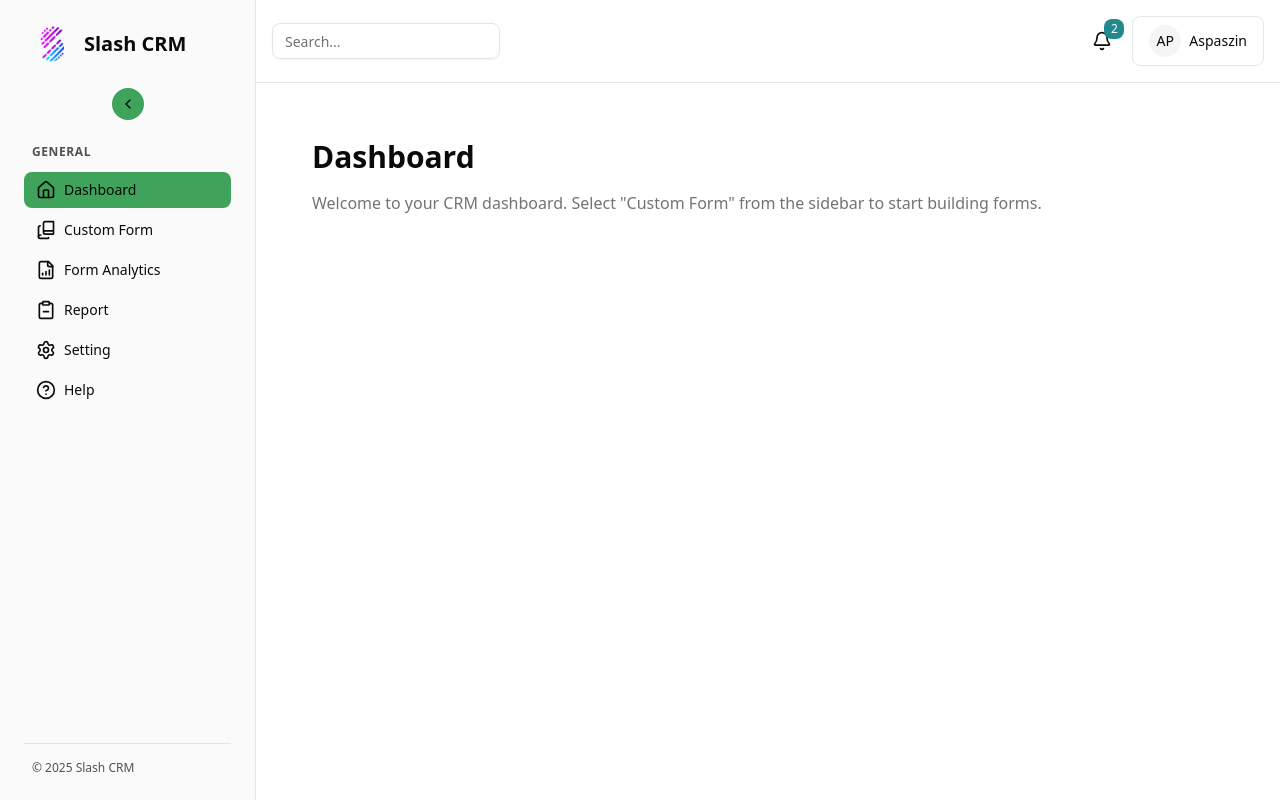
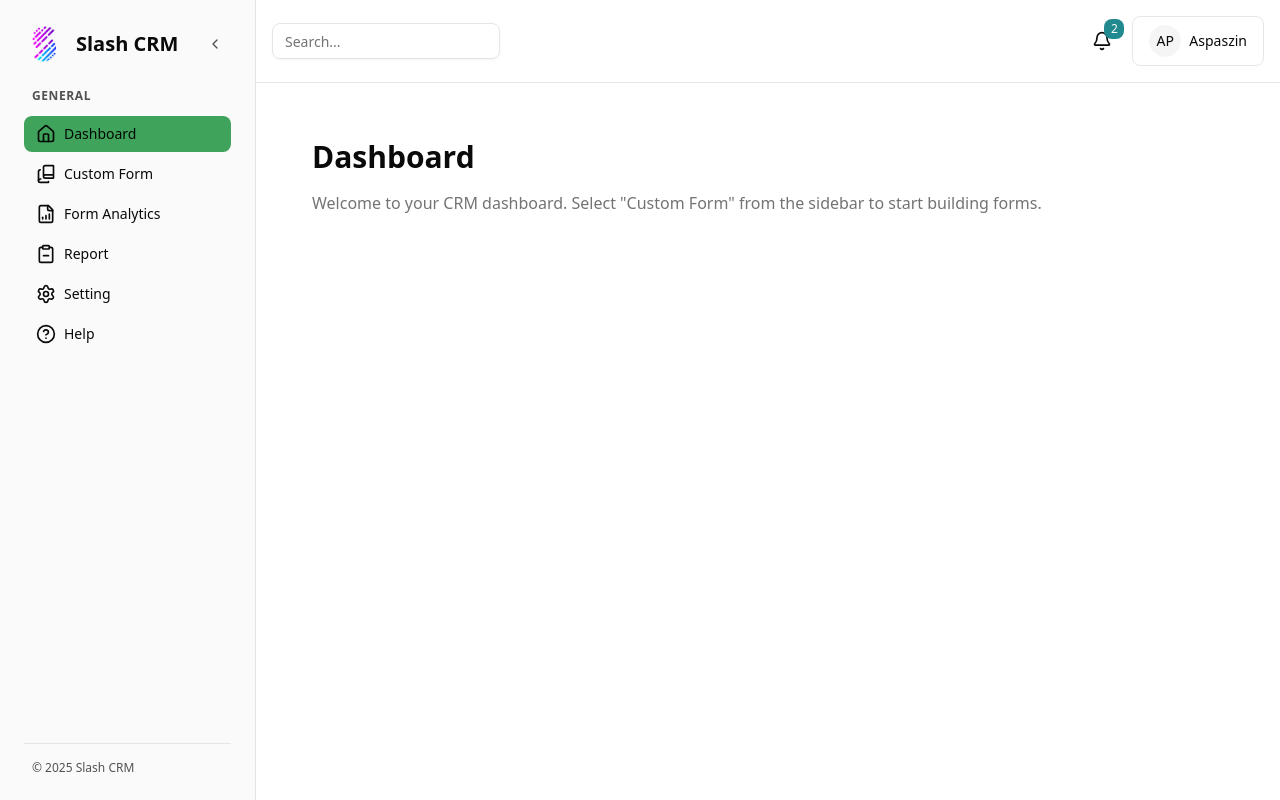
Before and after one commit to Pradeep-Tech-Code/CRM-Next, a Next.js app: page / in a window 1280 px wide. Built offline with nearby package versions, Linux system fonts and the light colour scheme; a web font is replaced by a local one.

Commit message:
[fix]:::fixed  sidebar

```diff
--- a/app/component/formbuilder/field-palette.js
+++ b/app/component/formbuilder/field-palette.js
@@ -38,9 +38,9 @@ export function FieldPalette({ onAddField, collapsed = false, onToggleCollapse }
   }
 
   return (
-    <div className={`h-full bg-sidebar border-r border-sidebar-border ${collapsed ? "w-16" : "w-64"} transition-all duration-300`}>
-      <Card className={`border-0 shadow-none bg-transparent m-0 ${collapsed ? "p-2" : "p-4"}`}>
-        <CardHeader className={`p-0 ${collapsed ? "mb-2" : "mb-4"}`}>
+    <div className={`h-full bg-sidebar border-r border-sidebar-border ${collapsed ? "w-16" : "w-64"} transition-all duration-300 flex flex-col`}>
+      <Card className={`border-0 shadow-none bg-transparent m-0 h-full flex flex-col ${collapsed ? "p-2" : "p-4"}`}>
+        <CardHeader className={`p-0 ${collapsed ? "mb-2" : "mb-4"} flex-shrink-0`}>
           <div className={`flex items-center ${collapsed ? "justify-center" : "justify-between"} gap-2`}>
             {!collapsed && (
               <CardTitle className="text-sm font-semibold text-sidebar-foreground uppercase tracking-wide flex items-center gap-2">
@@ -51,7 +51,7 @@ export function FieldPalette({ onAddField, collapsed = false, onToggleCollapse }
             <Button
               variant="ghost"
               size="icon"
-              className="h-7 w-7 hover:bg-sidebar-accent hover:text-sidebar-accent-foreground"
+              className="h-7 w-7 hover:bg-sidebar-accent hover:text-sidebar-accent-foreground flex-shrink-0"
               onClick={onToggleCollapse}
               aria-label={collapsed ? "Expand sidebar" : "Collapse sidebar"}
               title={collapsed ? "Expand sidebar" : "Collapse sidebar"}
@@ -60,7 +60,11 @@ export function FieldPalette({ onAddField, collapsed = false, onToggleCollapse }
             </Button>
           </div>
         </CardHeader>
-        <CardContent className={`p-0 ${collapsed ? "space-y-1" : "space-y-2"}`}>
+
+        {/* Scrollable Content Area */}
+        <CardContent className="p-0 flex-1 overflow-hidden">
+          <div className="h-full overflow-y-auto pr-1">
+            <div className={collapsed ? "space-y-1" : "space-y-2"}>
               {fieldTypes.map((field) => {
                 const Icon = field.icon
                 return (
@@ -91,6 +95,8 @@ export function FieldPalette({ onAddField, collapsed = false, onToggleCollapse }
                   </Button>
                 )
               })}
+            </div>
+          </div>
         </CardContent>
       </Card>
     </div>
--- a/app/component/sidebar.js
+++ b/app/component/sidebar.js
@@ -3,10 +3,8 @@
 import { Home, Settings, HelpCircle, BookCopy, ClipboardMinus, FileChartColumnIncreasing, X, ChevronLeft, ChevronRight } from "lucide-react"
 import { Button } from "@/components/ui/button"
 import { Card } from "@/components/ui/card"
-import Link from "next/link"
 import { cn } from "@/lib/utils"
 import Image from 'next/image'
-import { useState } from "react"
 
 const menuItems = [
     { label: "Dashboard", icon: Home, href: "dashboard", active: true },
@@ -18,17 +16,16 @@ const menuItems = [
 ]
 
 export default function Sidebar({activeTab, setActiveTab, isCollapsed, setIsCollapsed}) {
-    const [isHovered, setIsHovered] = useState(false)
-
     return (
         <aside className={cn(
             "fixed md:relative inset-y-0 left-0 z-50 transition-all duration-300 bg-sidebar border-r border-sidebar-border",
             isCollapsed ? "-translate-x-full md:translate-x-0 md:w-16" : "translate-x-0 w-64 md:w-64"
         )}>
             <Card className="m-3 h-[calc(100vh-1.5rem)] p-3 flex flex-col gap-6 bg-sidebar border-0 shadow-none">
-                <div className="flex items-center justify-between">
-                    <div className={cn("flex items-center gap-3 px-2", isCollapsed && "md:justify-center md:px-0")}>
-                        <div className="size-10 rounded-md flex items-center justify-center overflow-hidden">
+                {/* Header with logo, title, and collapse button in one row */}
+                <div className="flex items-center justify-between gap-2">
+                    <div className="flex items-center gap-3 flex-1">
+                        <div className="size-10 rounded-md flex items-center justify-center overflow-hidden flex-shrink-0">
                             <Image
                                 src="/SlashLogo.png"
                                 alt="SlashRtc Logo"
@@ -39,31 +36,35 @@ export default function Sidebar({activeTab, setActiveTab, isCollapsed, setIsColl
                                 className="object-cover"
                             />
                         </div>
-                        {!isCollapsed && <span className="text-xl font-semibold text-sidebar-foreground">Slash CRM</span>}
+                        {!isCollapsed && (
+                            <div className="flex items-center justify-between flex-1">
+                                <span className="text-xl font-semibold text-sidebar-foreground">Slash CRM</span>
+                            </div>
+                        )}
                     </div>
+
+                    {/* Collapse/Expand Button - Plain arrow without background */}
                     <Button
                         variant="ghost"
                         size="icon"
                         onClick={() => setIsCollapsed(!isCollapsed)}
-                        className="md:hidden h-8 w-8"
+                        className="hidden md:flex h-8 w-8 text-sidebar-foreground/70 hover:text-sidebar-foreground hover:bg-sidebar-accent/20"
                     >
-                        <X className="size-4" />
+                        {isCollapsed ? (
+                            <ChevronRight className="size-4" />
+                        ) : (
+                            <ChevronLeft className="size-4" />
+                        )}
                     </Button>
-                </div>
 
-                {/* Collapse Toggle Button for Desktop */}
-                <div className="hidden md:flex justify-center">
+                    {/* Mobile Close Button */}
                     <Button
                         variant="ghost"
                         size="icon"
                         onClick={() => setIsCollapsed(!isCollapsed)}
-                        className="h-8 w-8 rounded-full bg-sidebar-accent hover:bg-sidebar-accent/80"
+                        className="md:hidden h-8 w-8 text-sidebar-foreground/70 hover:text-sidebar-foreground hover:bg-sidebar-accent/20"
                     >
-                        {isCollapsed ? (
-                            <ChevronRight className="size-4 text-sidebar-accent-foreground" />
-                        ) : (
-                            <ChevronLeft className="size-4 text-sidebar-accent-foreground" />
-                        )}
+                        <X className="size-4" />
                     </Button>
                 </div>
 
@@ -84,8 +85,6 @@ export default function Sidebar({activeTab, setActiveTab, isCollapsed, setIsColl
                                         activeTab === item.href && "bg-sidebar-accent text-sidebar-accent-foreground hover:bg-sidebar-accent/80"
                                     )}
                                     onClick={() => setActiveTab(item.href)}
-                                    onMouseEnter={() => setIsHovered(true)}
-                                    onMouseLeave={() => setIsHovered(false)}
                                 >
                                     <item.icon className="size-5 shrink-0" />
                                     {!isCollapsed && <span className="truncate">{item.label}</span>}
--- a/app/custom-form/page.js
+++ b/app/custom-form/page.js
@@ -95,13 +95,14 @@ export default function CustomFormPage() {
       </div>
 
       {/* Main Content */}
-      <div className="flex-1 flex border rounded-lg overflow-hidden bg-background">
+      <div className="flex-1 flex border rounded-lg overflow-hidden bg-background min-h-0">
         {/* Field Palette */}
         <FieldPalette
           onAddField={addField}
           collapsed={fieldPaletteCollapsed}
           onToggleCollapse={toggleFieldPalette}
         />
+
 
         {/* Main Canvas/Preview */}
         <div className="flex-1 flex">
```
Also changed, not shown: app/globals.css (line endings or trailing spaces). Lines whose indentation alone changed are shown as unchanged.
